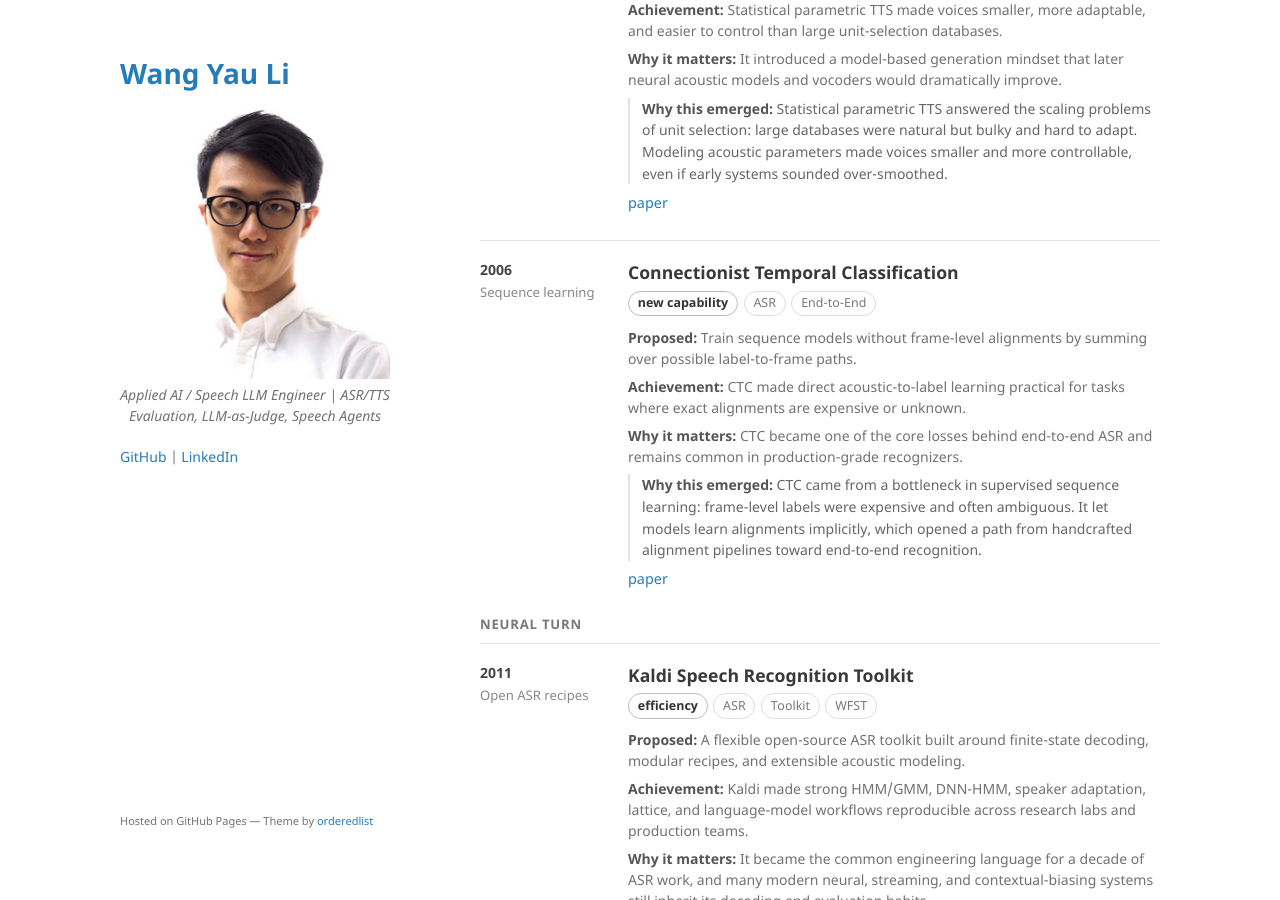
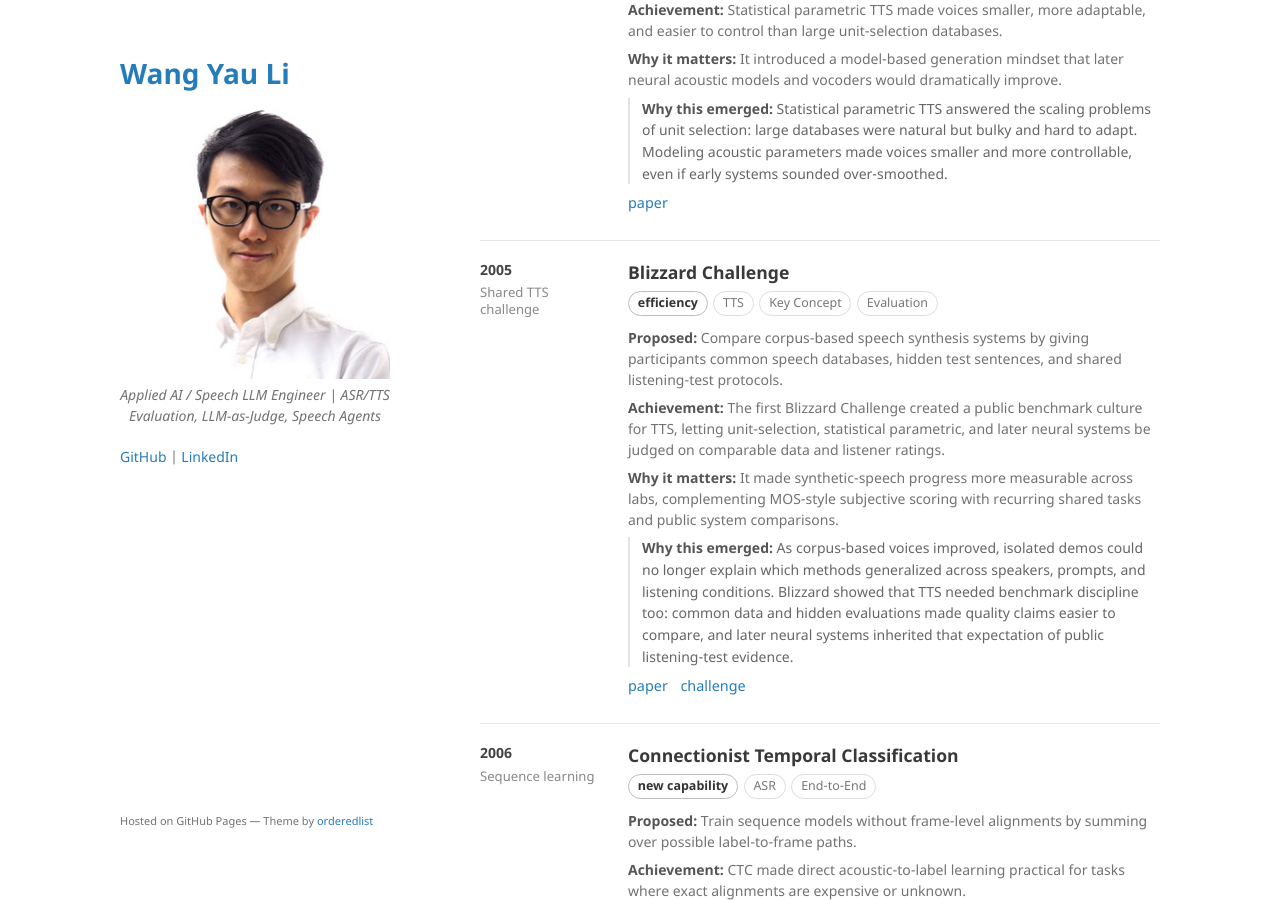
Before and after one commit to kennethli319/kennethli319.github.io, a Jekyll site: the page built from speech-timeline.md, in a window 1280 px wide and 900 px high, scrolled down 9023 px. Built offline with Jekyll 4.4.1, drawn with Linux system fonts in a browser that asks for light colours.

Commit message:
Add Blizzard Challenge speech timeline milestone

```diff
--- a/speech-timeline.md
+++ b/speech-timeline.md
@@ -490,6 +490,22 @@ title: Speech Timeline
     <p><strong>Why it matters:</strong> It introduced a model-based generation mindset that later neural acoustic models and vocoders would dramatically improve.</p>
     <p class="speech-reflection"><strong>Why this emerged:</strong> Statistical parametric TTS answered the scaling problems of unit selection: large databases were natural but bulky and hard to adapt. Modeling acoustic parameters made voices smaller and more controllable, even if early systems sounded over-smoothed.</p>
     <p class="speech-source"><a href="https://www.isca-speech.org/archive/icslp_2002/tokuda02_icslp.html">paper</a></p>
+  </div>
+</section>
+
+<section class="speech-row">
+  <aside class="speech-year">
+    2005
+    <div class="speech-kicker">Shared TTS challenge</div>
+  </aside>
+  <div class="speech-body">
+    <h2>Blizzard Challenge</h2>
+    <div class="speech-meta"><span class="speech-impact">efficiency</span><span class="speech-tag">TTS</span><span class="speech-tag">Key Concept</span><span class="speech-tag">Evaluation</span></div>
+    <p><strong>Proposed:</strong> Compare corpus-based speech synthesis systems by giving participants common speech databases, hidden test sentences, and shared listening-test protocols.</p>
+    <p><strong>Achievement:</strong> The first Blizzard Challenge created a public benchmark culture for TTS, letting unit-selection, statistical parametric, and later neural systems be judged on comparable data and listener ratings.</p>
+    <p><strong>Why it matters:</strong> It made synthetic-speech progress more measurable across labs, complementing MOS-style subjective scoring with recurring shared tasks and public system comparisons.</p>
+    <p class="speech-reflection"><strong>Why this emerged:</strong> As corpus-based voices improved, isolated demos could no longer explain which methods generalized across speakers, prompts, and listening conditions. Blizzard showed that TTS needed benchmark discipline too: common data and hidden evaluations made quality claims easier to compare, and later neural systems inherited that expectation of public listening-test evidence.</p>
+    <p class="speech-source"><a href="https://www.isca-archive.org/interspeech_2005/black05_interspeech.html">paper</a> <a href="https://festvox.org/blizzard/blizzard2005.html">challenge</a></p>
   </div>
 </section>
 
```
